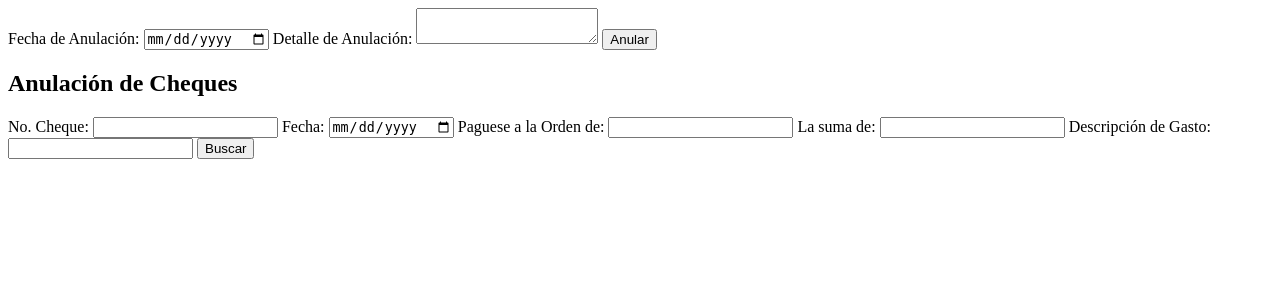
After one commit to lohanysa/Conciliacion-bancaria.github.io, a PHP site: page /Conciliacion-bancaria/Prueba/anulacion.php in a window 1280 px wide. The commit adds this page. Shown: the top 300 px of the page. Run offline with PHP 8.4, Linux system fonts and the light colour scheme.

Commit message:
anulacion de cheques y validacion

```diff
--- /dev/null
+++ b/PROYECTO DS5/Prueba/anulacion.php
@@ -0,0 +1,35 @@
+<!DOCTYPE html>
+<html lang="en">
+    <head>
+      <meta name="viewport" content="width=device-width, initial-scale=1">
+      <meta charset="utf-8">
+      <title> prueba </title>
+    </head>
+    <body>
+    <form  id= 'anulacion'>
+            <label for="fechaAnulacion">Fecha de Anulación:</label>
+            <input type="date" id="fechaAnulacion" name="fechaAnulacion" autocomplete="off">
+
+            <label for="detalleAnulacion">Detalle de Anulación:</label>
+            <textarea id="detalleAnulacion" name="detalleAnulacion" autocomplete="off"></textarea>
+
+            <button type="submit">Anular</button>
+          <h2>Anulación de Cheques</h2>
+            <label for="noCheque">No. Cheque:</label>
+            <input type="text" id="noCheque" name="noCheque" autocomplete="off">
+            <label for="fecha">Fecha:</label>
+            <input type="date" id="fecha" name="fecha" autocomplete="off">
+
+            <label for="paguese"> Paguese a la Orden de:</label autocomplete="off">
+            <input type="text" id="paguese" name="paguese">
+
+            <label for="suma">La suma de:</label>
+            <input type="text" id="suma" name="suma" autocomplete="off">
+
+            <label for="descripcion">Descripción de Gasto:</label>
+            <input type="text" id="descripcion" name="descripcion" autocomplete="off">
+            <button type="submit">Buscar</button>
+          </form>
+          <script src="../javascript/anulacion.js"></script>
+    </body>
+</html>
--- /dev/null
+++ b/PROYECTO DS5/javascript/Anulacion.js
@@ -0,0 +1,46 @@
+var buscar = document.getElementById('noCheque');
+var formulario = document.getElementById('anulacion');
+
+buscar.addEventListener('change', function(e){
+    var numero_Cheque = document.getElementById('noCheque');
+    e.preventDefault();
+    var datos=new FormData(formulario)
+    fetch("../php/anulacion .php", {
+        method: 'POST',
+        body: datos,
+    })
+    .then(res=> res.json())
+    //aqui va los datos
+    .then(datos =>{
+        if (datos ==""){
+            alert("no existe");
+        }else{
+            document.getElementById('fecha').value= datos.fecha
+            document.getElementById('paguese').value= datos.paguese
+            document.getElementById('suma').value= datos.suma
+            document.getElementById('descripcion').value= datos.descripcion
+           }
+    })
+})
+
+
+formulario.addEventListener('submit', function(e){
+//evita que por defecto procece el formulario xd
+    e.preventDefault();
+    //vas hacer un nuevo formulario del formulario
+    //es para guardar los datos.
+    var datos=new FormData(formulario)
+    //el metodo fetch envia la informacion al formulario, por defecto utiliza el mtodo get
+    //pero lo podemos modificar diciendole que utilize el metodo post
+    fetch("../php/anulacion .php", {
+        method: 'POST',
+        body: datos
+    })
+    //esto es para de codificar las respuesta del php, ademas el fetch siempre retorna un valor en formato json
+    //en el rest esta la respuesta decodificada
+    .then(res=> res.json())
+    //aqui va los datos
+    .then(data =>{
+        console.log(data)
+        })
+    })
--- a/PROYECTO DS5/php/grabarCheque.php
+++ b/PROYECTO DS5/php/grabarCheque.php
@@ -1,6 +1,8 @@
 <?php
 require_once "../conexion/conexion.php";
-
+# method="post": Este atributo especifica el método HTTP que se utilizará al enviar el formulario.
+#En este caso, está configurado como “post”, lo que significa que los
+#datos del formulario se enviarán al servidor como parte del cuerpo de la solicitud HTTP.
 echo 'estoy en grabarCheque';
  //$_SERVER["REQUEST_METHOD"]. Luego, se comprueba si el campo 'nombre' está presente en $_POST.
  //Si lo está, se asigna su valor a la variable $nombre, que luego se puede usar según sea necesario.
```
Also changed, not shown: PROYECTO DS5/php/anulacion .php (added, +24 -0 lines).
